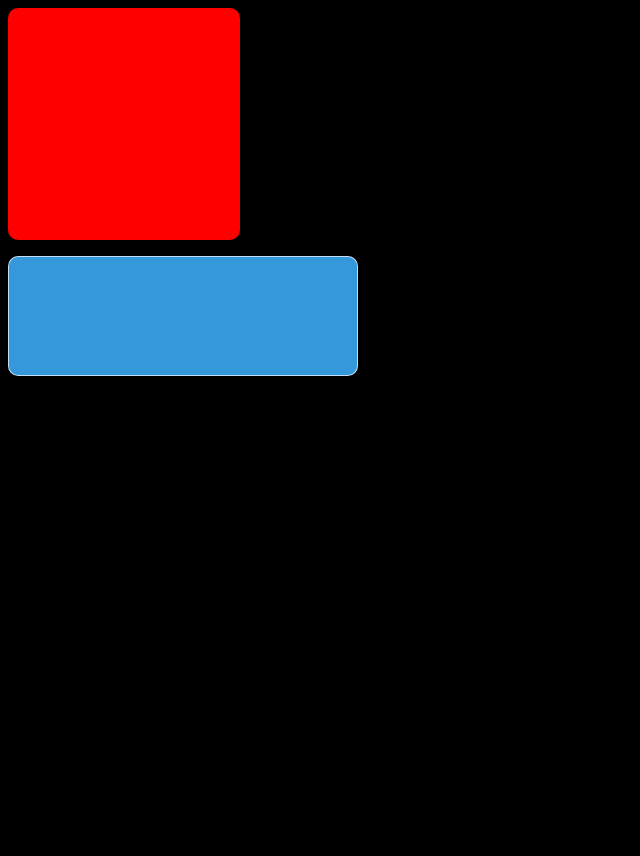
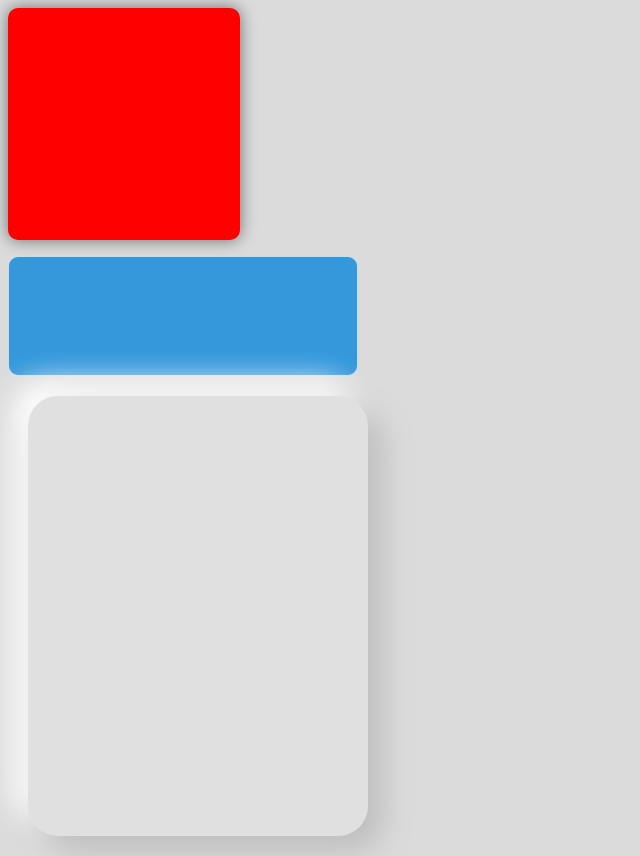
Before and after one commit to CesarG503/Herramientas_De_Productividad, a plain HTML site: page scss/html.html in a window 1280 px wide. Shown: the whole page, without its empty margins (0-640 px from the left). Before the commit the page ends 800 px from the top, so only its background shows below. Drawn offline with Linux system fonts and the light colour scheme.

Commit message:
avanzes de sass

```diff
--- a/scss/css.scss
+++ b/scss/css.scss
@@ -1,6 +1,6 @@
 //variables
 $primary: #3498db;
-$principal: #000;
+$principal: #dbdbdb;
 
 $secondary: #2ecc71;
 $tertiary: #e74c3c;
@@ -61,6 +61,10 @@ body{
     box-sizing: border-box;
 
 }
+
+@mixin transicion($tiempo: 0.3s){
+    transition: all $tiempo ease;
+}
 //operadores
 
 .caja{
@@ -69,4 +73,38 @@ body{
     border: 1px solid rgba(255, 255, 255, 0.5 + 0.2);
     font-size: 16px / 2;
     padding: 10px + (5px * 2);
+
+    @include transicion();
+
+
+    // & se refiere el mismo elemnto en el que esta inmerso
+    &:hover{
+        background-color: $secondary;
+    }
+    &:active{
+        background-color: $tertiary;
+    }
 }
+
+
+@mixin card($width: 200px, $height: 300px){
+
+        width: $width;
+        height: $height;
+        border-radius: 30px;
+        background: #e0e0e0;
+        box-shadow: 15px 15px 30px #bebebe,
+                   -15px -15px 30px #ffffff;
+}
+
+.card{
+    @include card(300px, 400px);
+    margin: 20px;
+    padding: 20px;
+    text-align: center;
+    font-size: 20px;
+    color: $principal;
+    font-weight: bold;
+
+
+}
--- a/scss/html.html
+++ b/scss/html.html
@@ -13,5 +13,8 @@
     <div class="caja"></div>
 
 
+    <div class="card"></div>
+
+
 </body>
 </html>
```
Also changed, not shown: scss/css.css, 1 other file.
